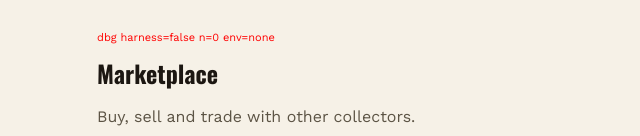
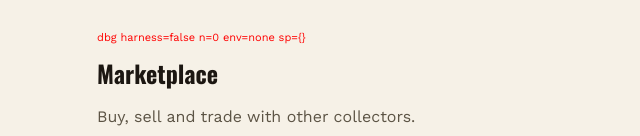
Before and after one commit to sreejith586/tiny-torque, a Next.js app: page /market in a window 1280 px wide. Shown: the top 136 px of the page, without its empty margins (319-959 px from the left). Built offline with nearby package versions, Linux system fonts and the light colour scheme; no server answers; the database is empty.

Commit message:
[MV-S4-04] TEMP debug: dump raw searchParams on /market

```diff
--- a/src/app/market/page.tsx
+++ b/src/app/market/page.tsx
@@ -37,12 +37,14 @@ export default async function MarketPage({
 }: {
   searchParams: Promise<Record<string, string | string[] | undefined>>;
 }) {
-  const { items, cursor, signedIn, harness } = await loadFirstPage(await searchParams);
+  const sp = await searchParams;
+  const { items, cursor, signedIn, harness } = await loadFirstPage(sp);
 
   return (
     <main style={{ padding: '20px 16px', flex: 1 }}>
       <p data-testid="mkt-debug" style={{ fontSize: 11, color: 'red' }}>
-        dbg harness={String(harness)} n={items.length} env={process.env.VERCEL_ENV ?? 'none'}
+        dbg harness={String(harness)} n={items.length} env={process.env.VERCEL_ENV ?? 'none'} sp=
+        {JSON.stringify(sp)}
       </p>
       <h1 style={{ fontSize: 24, marginBottom: 4 }}>Marketplace</h1>
       <p className="muted" style={{ marginBottom: 12 }}>
```
